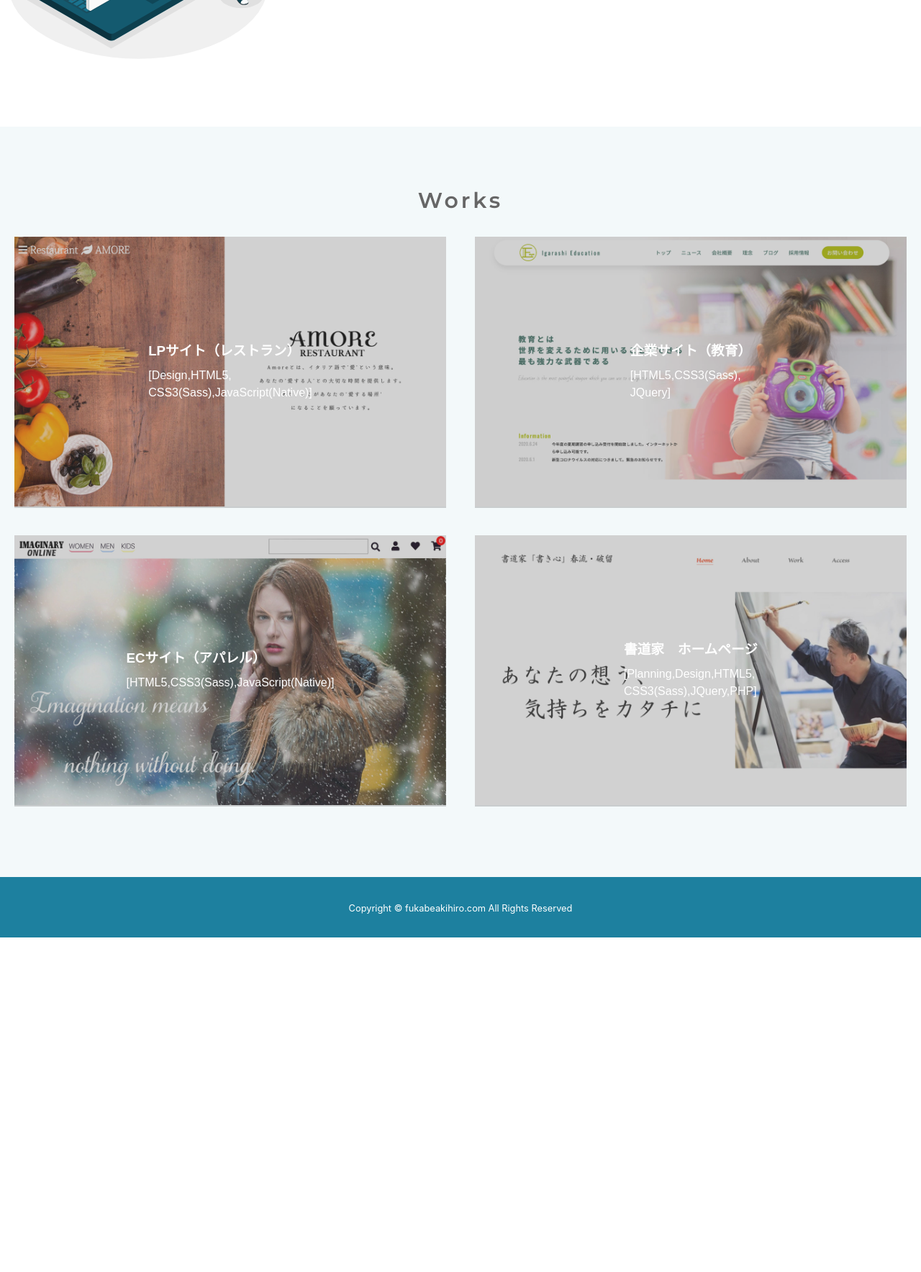
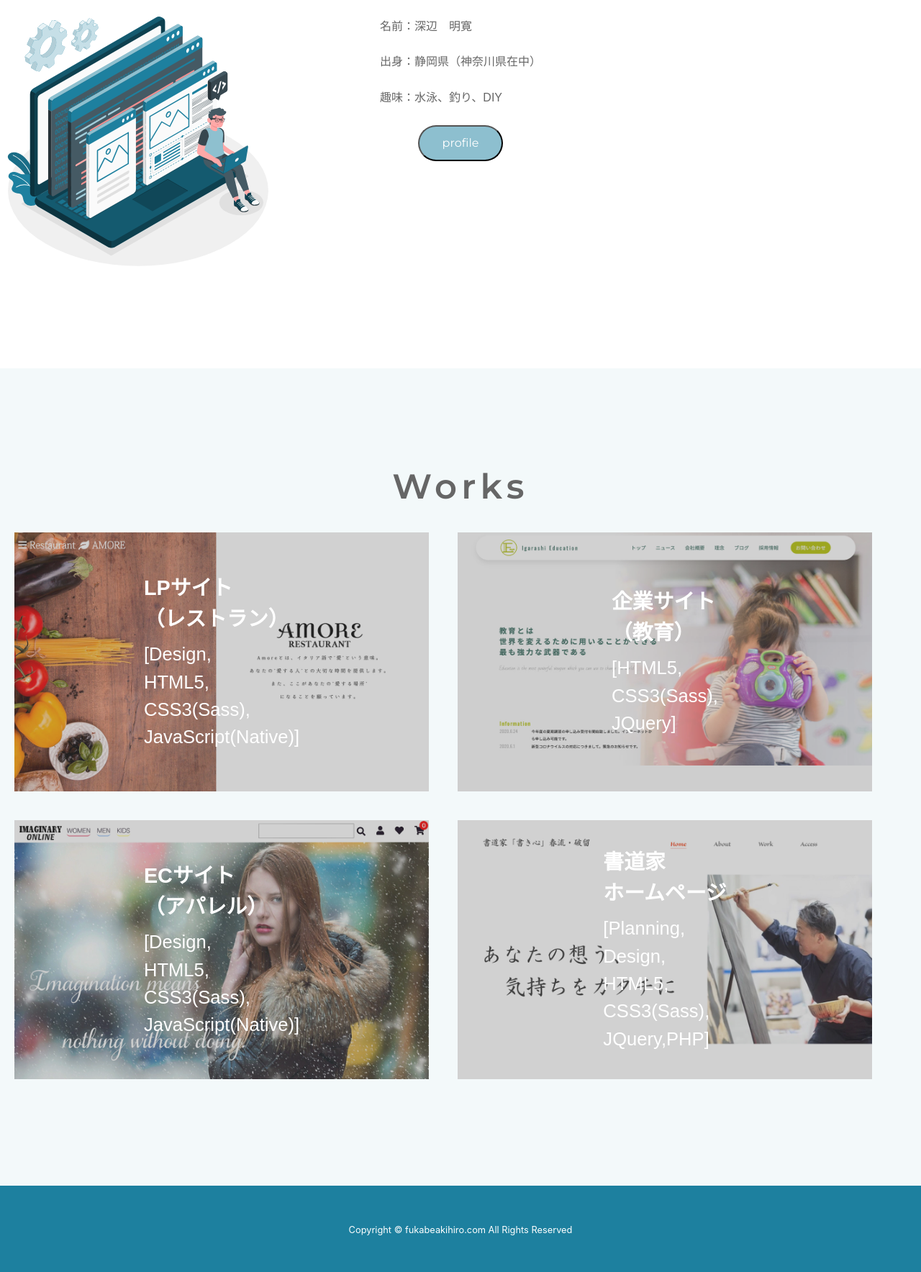
Before and after one commit to beeeeesankun/portfolio, a PHP site: page /dist/index.php in a window 1280 px wide. Shown: the part 1677-3445 px from the top of the page at 72% size. Before the commit the page ends 2980 px from the top, so only its background shows below. Run offline with PHP 8.4, Linux system fonts and the light colour scheme; some libraries are stand-ins or nearby versions; some web fonts are replaced.

Commit message:
remeke sp

```diff
--- a/dist/amore.php
+++ b/dist/amore.php
@@ -47,7 +47,7 @@
       <p><?php echo $p; ?>
       </p>
       <div class="link">
-        <a href=""><i class="fas fa-angle-double-left"></i>TOP</a>
+        <a href="./index.php#works"><i class="fas fa-angle-double-left"></i>TOP</a>
         <a href="./igarashi-education.php">NEXT<i class="fas fa-angle-double-right"></i></a>
       </div>
     </div>
--- a/dist/css/style.css
+++ b/dist/css/style.css
@@ -78,7 +78,7 @@
   display: flex;
   justify-content: center;
   margin: 0 auto;
-  max-width: 1440px;
+  max-width: 144rem;
   position: relative;
 }
 
@@ -103,11 +103,11 @@
 
 .s_profile_svg:first-child {
   right: 0;
-  top: 80px;
+  top: 8rem;
 }
 
 .s_profile_svg:last-child {
-  bottom: 80px;
+  bottom: 8rem;
   left: 0;
 }
 
@@ -123,15 +123,15 @@
   display: flex;
   flex-direction: column;
   font-family: "Montserrat", sans-serif;
-  padding: 100px 40px;
+  padding: 10rem 4rem;
   text-transform: capitalize;
 }
 
 .s_profile_desc.anime {
   -webkit-transition: all 1000ms ease;
-  -webkit-transform: translate(0, 200px);
+  -webkit-transform: translate(0, 20rem);
   opacity: 0;
-  transform: translate(0, 200px);
+  transform: translate(0, 20rem);
   transition: all 1000ms ease;
 }
 
@@ -160,7 +160,7 @@
 }
 
 .s_profile_desc_list-item {
-  margin: 16px 0;
+  margin: 1.6rem 0;
 }
 
 .s_profile_link {
@@ -170,10 +170,10 @@
 .s_profile_link button {
   -webkit-transition: 0.4s;
   background: rgba(29, 128, 159, 0.5);
-  border-radius: 25px;
+  border-radius: 2.5rem;
   color: #fff;
   display: inline-block;
-  padding: 7px 20px;
+  padding: 0.7rem 2rem;
   text-decoration: none;
   transition: 0.4s;
 }
@@ -190,13 +190,13 @@
 }
 
 .s_works_h2 {
-  font-size: 30px;
-  letter-spacing: 4px;
+  font-size: 3rem;
+  letter-spacing: 0.4rem;
 }
 
 .s_works_h3 {
-  font-size: 25px;
-  letter-spacing: 2px;
+  font-size: 2.5rem;
+  letter-spacing: 0.2rem;
 }
 
 .s_works_h2 {
@@ -213,14 +213,14 @@
 
 .s_works .inner {
   margin: 0 auto;
-  max-width: 1440px;
+  max-width: 144rem;
   position: relative;
 }
 
 .s_works_article {
   margin: 20px;
   position: relative;
-  width: calc(50% - 40px);
+  width: calc(50% - 4rem);
 }
 
 .s_works_article_text {
@@ -234,13 +234,23 @@
   z-index: 10;
 }
 
+.s_works_article_text_h2 {
+  font-size: 1.8rem;
+  word-break: keep-all;
+}
+
+.s_works_article_text_caption {
+  font-size: 1.6rem;
+}
+
 .s_works_article_img-wrap::before {
   -webkit-transition: all 300ms ease;
   background: rgba(102, 102, 102, 0.3);
+  bottom: 0;
   content: "";
   display: block;
-  padding-top: 29.5vw;
   position: absolute;
+  top: 0;
   transition: all 300ms ease;
   width: 100%;
 }
@@ -252,14 +262,14 @@
 .footer {
   background: #1d809f;
   color: #fff;
-  padding: 30px 40px;
+  padding: 3rem 4rem;
   position: relative;
   text-align: center;
 }
 
 .footer a {
   position: absolute;
-  right: 40px;
+  right: 4rem;
 }
 
 .spinner-wrap {
@@ -593,60 +603,155 @@
   text-align: right;
 }
 
-@media screen and (min-width: 1440px) {
-  .s_hero {
-    padding-top: 960px;
-  }
-  .s_works_article_img-wrap::before {
-    padding-top: 425px;
+@media screen and (min-width: 1025px) {
+  body .tab {
+    display: none;
   }
 }
 
-@media screen and (min-width: 1024px) {
-  .s_profile {
-    padding: 80px 0;
+@media screen and (max-width: 1024px) {
+  body .tab {
+    display: block;
   }
-  .s_works {
-    padding: 80px 0;
+  .s_hero_text_h1 {
+    font-size: 4rem;
   }
-  .work-page {
-    padding: 80px 0;
+  .s_hero_text_h2 {
+    font-size: 3rem;
   }
-  .profile-page {
-    padding: 80px 0;
+  .s_works .wrap {
+    -webkit-box-orient: vertical;
+    -webkit-box-direction: normal;
+    -ms-flex-direction: column;
+    flex-direction: column;
+  }
+  .s_works_article {
+    margin: 2rem 0;
+    width: 100%;
+  }
+  .s_works_article:first-child {
+    margin-top: 0;
+  }
+  .s_works_article:last-child {
+    margin-bottom: 0;
   }
 }
 
-@media screen and (min-width: 768px) and (max-width: 1024px) {
-  .s_profile {
-    padding: 80px 40px;
+@media screen and (min-width: 768px) {
+  body .tab .sp {
+    display: none;
   }
-  .s_works {
-    padding: 80px 40px;
+  .s_works_article:nth-child(odd).anime {
+    -webkit-transition: all 800ms ease;
+    -webkit-transform: translate(0, 20rem);
+    opacity: 0;
+    transform: translate(0, 20rem);
+    transition: all 800ms ease;
   }
-  .s_works_article_img-wrap::before {
-    padding-top: 25.6vw;
+  .s_works_article:nth-child(odd).animated {
+    -webkit-transform: translate(0, 0);
+    opacity: 1;
+    transform: translate(0, 0);
   }
-  .work-page {
-    padding: 80px 40px;
+  .s_works_article:nth-child(even).anime {
+    -webkit-transition: all 1600ms ease;
+    -webkit-transform: translate(0, 20rem);
+    opacity: 0;
+    transform: translate(0, 20rem);
+    transition: all 1600ms ease;
   }
-  .profile-page {
-    padding: 80px 40px;
+  .s_works_article:nth-child(even).animated {
+    -webkit-transform: translate(0, 0);
+    opacity: 1;
+    transform: translate(0, 0);
+  }
+  .profile-page .s_skill_container_item:first-child.anime {
+    -webkit-transition: all 600ms ease;
+    -webkit-transform: translate(0px, 20rem);
+    opacity: 0;
+    transform: translate(0px, 20rem);
+    transition: all 600ms ease;
+  }
+  .profile-page .s_skill_container_item:first-child.animated {
+    -webkit-transform: translate(0, 0);
+    opacity: 1;
+    transform: translate(0, 0);
+  }
+  .profile-page .s_skill_container_item:nth-child(2).anime {
+    -webkit-transition: all 1200ms ease;
+    -webkit-transform: translate(0px, 20rem);
+    opacity: 0;
+    transform: translate(0px, 20rem);
+    transition: all 1200ms ease;
+  }
+  .profile-page .s_skill_container_item:nth-child(2).animated {
+    -webkit-transform: translate(0, 0);
+    opacity: 1;
+    transform: translate(0, 0);
+  }
+  .profile-page .s_skill_container_item:last-child.anime {
+    -webkit-transition: all 1500ms ease;
+    -webkit-transform: translate(0px, 20rem);
+    opacity: 0;
+    transform: translate(0px, 20rem);
+    transition: all 1500ms ease;
+  }
+  .profile-page .s_skill_container_item:last-child.animated {
+    -webkit-transform: translate(0, 0);
+    opacity: 1;
+    transform: translate(0, 0);
   }
 }
 
 @media screen and (max-width: 767px) {
+  body .tab .sp {
+    display: block;
+  }
+  .s_hero_text_h1 {
+    font-size: 2rem;
+  }
+  .s_hero_text_h2 {
+    font-size: 1.4rem;
+  }
+  .nav {
+    display: none;
+  }
   .s_profile {
-    padding: 40px 20px;
+    padding: 4rem 2rem;
+  }
+  .s_profile_svg:first-child {
+    top: 2.5rem;
+  }
+  .s_profile_svg:last-child {
+    bottom: 2.5rem;
+  }
+  .s_profile_desc_h2 {
+    font-size: 2rem;
+    letter-spacing: 0.2rem;
+  }
+  .s_profile_desc_h3 {
+    font-size: 1.6rem;
+    letter-spacing: 0.1rem;
+  }
+  .s_profile_desc {
+    padding: 0rem 0rem;
   }
   .s_works {
-    padding: 40px 20px;
+    padding: 4rem 2rem;
+  }
+  .s_works_h2 {
+    font-size: 2rem;
+    letter-spacing: 0.2rem;
+  }
+  .s_works_h3 {
+    font-size: 1.6rem;
+    letter-spacing: 0.1rem;
   }
   .s_works_article.anime {
     -webkit-transition: all 1000ms ease;
-    -webkit-transform: translate(0, 200px);
+    -webkit-transform: translate(0, 20rem);
     opacity: 0;
-    transform: translate(0, 200px);
+    transform: translate(0, 20rem);
     transition: all 1000ms ease;
   }
   .s_works_article.animated {
@@ -674,66 +801,39 @@
   }
 }
 
-@media screen and (min-width: 768px) {
-  .s_works_article:nth-child(odd).anime {
-    -webkit-transition: all 800ms ease;
-    -webkit-transform: translate(0, 200px);
-    opacity: 0;
-    transform: translate(0, 200px);
-    transition: all 800ms ease;
+@media screen and (min-width: 1440px) {
+  .s_hero {
+    padding-top: 96rem;
   }
-  .s_works_article:nth-child(odd).animated {
-    -webkit-transform: translate(0, 0);
-    opacity: 1;
-    transform: translate(0, 0);
+}
+
+@media screen and (min-width: 1024px) {
+  .s_profile {
+    padding: 8rem 0;
   }
-  .s_works_article:nth-child(even).anime {
-    -webkit-transition: all 1600ms ease;
-    -webkit-transform: translate(0, 200px);
-    opacity: 0;
-    transform: translate(0, 200px);
-    transition: all 1600ms ease;
+  .s_works {
+    padding: 8rem 0;
   }
-  .s_works_article:nth-child(even).animated {
-    -webkit-transform: translate(0, 0);
-    opacity: 1;
-    transform: translate(0, 0);
+  .work-page {
+    padding: 8rem 0;
   }
-  .profile-page .s_skill_container_item:first-child.anime {
-    -webkit-transition: all 600ms ease;
-    -webkit-transform: translate(0px, 200px);
-    opacity: 0;
-    transform: translate(0px, 200px);
-    transition: all 600ms ease;
+  .profile-page {
+    padding: 8rem 0;
   }
-  .profile-page .s_skill_container_item:first-child.animated {
-    -webkit-transform: translate(0, 0);
-    opacity: 1;
-    transform: translate(0, 0);
+}
+
+@media screen and (min-width: 768px) and (max-width: 1024px) {
+  .s_profile {
+    padding: 8rem 4rem;
   }
-  .profile-page .s_skill_container_item:nth-child(2).anime {
-    -webkit-transition: all 1200ms ease;
-    -webkit-transform: translate(0px, 200px);
-    opacity: 0;
-    transform: translate(0px, 200px);
-    transition: all 1200ms ease;
+  .s_works {
+    padding: 8rem 4rem;
   }
-  .profile-page .s_skill_container_item:nth-child(2).animated {
-    -webkit-transform: translate(0, 0);
-    opacity: 1;
-    transform: translate(0, 0);
+  .work-page {
+    padding: 8rem 4rem;
   }
-  .profile-page .s_skill_container_item:last-child.anime {
-    -webkit-transition: all 1500ms ease;
-    -webkit-transform: translate(0px, 200px);
-    opacity: 0;
-    transform: translate(0px, 200px);
-    transition: all 1500ms ease;
-  }
-  .profile-page .s_skill_container_item:last-child.animated {
-    -webkit-transform: translate(0, 0);
-    opacity: 1;
-    transform: translate(0, 0);
+  .profile-page {
+    padding: 8rem 4rem;
   }
 }
 
--- a/dist/index.php
+++ b/dist/index.php
@@ -2,7 +2,7 @@
 <html lang="ja">
 
 <head>
-  <?php require '../dist/components/head.php'; ?>
+  <?php require './components/head.php'; ?>
   <title>portfolio</title>
 </head>
 
@@ -16,7 +16,7 @@
   <div class="nav">
     <ul>
       <li class="active"><a href="#hero">top</a></li>
-      <li><a href="./profile/">profile</a></li>
+      <li><a href="./profile.php">profile</a></li>
       <li><a href="#works">works</a></li>
     </ul>
   </div>
@@ -1142,7 +1142,7 @@
     </svg>
     <div class="s_profile_desc anime">
       <h2 class="s_profile_desc_h2">hello world.</h2>
-      <h3 class="s_profile_desc_h3">My name is Akihiro Fukabe.</h3>
+      <h3 class="s_profile_desc_h3">My name is <br class="tab"> Akihiro Fukabe.</h3>
       <div class='s_profile_desc_img-wrap'><img src='./img/icon.jpg' loading="lazy" alt=''></div>
       <ul class="s_profile_desc_list">
         <li class="s_profile_desc_list-item">名前：深辺　明寛</li>
@@ -2924,11 +2924,11 @@
         <article class="s_works_article amore anime">
           <a href="./amore.php">
             <div class="s_works_article_text">
-              <h3 class="s_works_article_text_h2">LPサイト（レストラン）</h3>
-              <p class="s_works_article_text_caption">[Design,HTML5,<br>CSS3(Sass),JavaScript(native)]</p>
+              <h3 class="s_works_article_text_h2">LPサイト<br class="sp">（レストラン）</h3>
+              <p class="s_works_article_text_caption">[Design,<br class="sp">HTML5,<br>CSS3(Sass),<br class="sp">JavaScript(native)]</p>
             </div>
             <picture class='s_works_article_img-wrap'>
-              <source srcset="./img/amore/amore-sp.jpg" media="(max-width:559px)" />
+              <source srcset="./img/amore/amore-sp.jpg" media="(max-width:767px)" />
               <img src='./img/amore/amore1.jpg' loading="lazy" alt=''>
             </picture>
           </a>
@@ -2936,11 +2936,11 @@
         <article class="s_works_article igarashi-education anime">
           <a href="./igarashi-education.php">
             <div class="s_works_article_text">
-              <h3 class="s_works_article_text_h2">企業サイト（教育）</h3>
-              <p class="s_works_article_text_caption">[HTML5,CSS3(Sass),<br>jQuery]</p>
+              <h3 class="s_works_article_text_h2">企業サイト<br class="sp">（教育）</h3>
+              <p class="s_works_article_text_caption">[HTML5,<br class="sp">CSS3(Sass),<br>jQuery]</p>
             </div>
             <picture class='s_works_article_img-wrap'>
-              <source srcset="./img/igarashi-education/igarashi-education1.jpg" media="(max-width:559px)" />
+              <source srcset="./img/igarashi-education/igarashi-education1.jpg" media="(max-width:767px)" />
               <img src='./img/igarashi-education/igarashi-education2.jpg' loading="lazy" alt=''>
             </picture>
           </a>
@@ -2948,11 +2948,11 @@
         <article class="s_works_article imaginary anime">
           <a href="./imaginary-online.php">
             <div class="s_works_article_text">
-              <h3 class="s_works_article_text_h2">ECサイト（アパレル）</h3>
-              <p class="s_works_article_text_caption">[HTML5,CSS3(Sass),JavaScript(native)]</p>
+              <h3 class="s_works_article_text_h2">ECサイト<br class="sp">（アパレル）</h3>
+              <p class="s_works_article_text_caption">[Design,<br class="sp">HTML5,<br class="sp">CSS3(Sass),<br>JavaScript(native)]</p>
             </div>
             <picture class='s_works_article_img-wrap'>
-              <source srcset="./img/imaginary/imaginary-online-sp.jpg" media="(max-width:559px)" />
+              <source srcset="./img/imaginary/imaginary-online-sp.jpg" media="(max-width:767px)" />
               <img src='./img/imaginary/imaginary1.jpg' loading="lazy" alt=''>
             </picture>
           </a>
@@ -2960,11 +2960,11 @@
         <article class="s_works_article kakigokoro anime">
           <a href="./kakigokoro.php">
             <div class="s_works_article_text">
-              <h3 class="s_works_article_text_h2">書道家　ホームページ</h3>
-              <p class="s_works_article_text_caption">[Planning,Design,HTML5,<br>CSS3(Sass),jQuery,PHP]</p>
+              <h3 class="s_works_article_text_h2">書道家<br class="sp">ホームページ</h3>
+              <p class="s_works_article_text_caption">[Planning,<br class="sp">Design,<br class="sp">HTML5,<br>CSS3(Sass),<br class="sp">jQuery,PHP]</p>
             </div>
             <picture class='s_works_article_img-wrap'>
-              <source srcset="./img/kakigokoro/kakigokoro-sp.jpg" media="(max-width:559px)" />
+              <source srcset="./img/kakigokoro/kakigokoro-sp.jpg" media="(max-width:767px)" />
               <img src='./img/kakigokoro/kakigokoro1.jpg' loading="lazy" alt=''>
             </picture>
           </a>
--- a/dist/kakigokoro.php
+++ b/dist/kakigokoro.php
@@ -49,6 +49,7 @@
       </p>
       <div class="link">
         <a href="./imaginary-online.php"><i class="fas fa-angle-double-left"></i>PREV</a>
+        <a href="./index.php#works">TOP<i class="fas fa-angle-double-right"></i></a>
       </div>
     </div>
   </div>
--- a/dist/profile.php
+++ b/dist/profile.php
@@ -2,7 +2,7 @@
 <html lang="ja">
 
 <head>
-  <?php require '../dist/components/head.php'; ?>
+  <?php require './components/head.php'; ?>
   <title>profile</title>
 </head>
 
--- /dev/null
+++ b/index.php
@@ -0,0 +1,2 @@
+<?php
+header('Location:./portfolio/');
--- a/src/scss/style.scss
+++ b/src/scss/style.scss
@@ -5,19 +5,19 @@
 $font-ja: "Sawarabi Mincho", sans-serif;
 
 @mixin common_s {
-  max-width: 1440px;
+  max-width: 144rem;
   margin: 0 auto;
   position: relative;
 }
 @mixin Padding {
   @media screen and (min-width: 1024px) {
-    padding: 80px 0;
+    padding: 8rem 0;
   }
   @media screen and (min-width: 768px) and (max-width: 1024px) {
-    padding: 80px 40px;
+    padding: 8rem 4rem;
   }
   @media screen and (max-width: 767px) {
-    padding: 40px 20px;
+    padding: 4rem 2rem;
   }
 }
 @mixin animation($x, $y, $transition) {
@@ -35,12 +35,20 @@
   font-family: $font-en;
   text-transform: capitalize;
   &_h2 {
-    font-size: 30px;
-    letter-spacing: 4px;
+    font-size: 3rem;
+    letter-spacing: 0.4rem;
+    @media screen and (max-width: 767px) {
+      font-size: 2rem;
+      letter-spacing: 0.2rem;
+    }
   }
   &_h3 {
-    font-size: 25px;
-    letter-spacing: 2px;
+    font-size: 2.5rem;
+    letter-spacing: 0.2rem;
+    @media screen and (max-width: 767px) {
+      font-size: 1.6rem;
+      letter-spacing: 0.1rem;
+    }
   }
 }
 body {
@@ -105,30 +144,39 @@
   &_svg {
     width: 30%;
     position: absolute;
-    @include animation(-200px, 0, 800ms);
+    @include animation(-20rem, 0, 800ms);
     &:first-child {
       right: 0;
-      top: 80px;
+      top: 8rem;
+      @media screen and (max-width: 767px) {
+        top: 2.5rem;
+      }
     }
     &:last-child {
       left: 0;
-      bottom: 80px;
+      bottom: 8rem;
+      @media screen and (max-width: 767px) {
+        bottom: 2.5rem;
+      }
     }
   }
   &_desc {
-    padding: 100px 40px;
+    padding: 10rem 4rem;
     display: flex;
     flex-direction: column;
     align-items: center;
-    @include animation(0, 200px, 1000ms);
+    @include animation(0, 20rem, 1000ms);
     @include h-fontSize;
+    @media screen and (max-width: 767px) {
+      padding: 0rem 0rem;
+    }
     &_img-wrap img {
       border-radius: 50%;
     }
     &_list {
       font-family: $font-ja;
       &-item {
-        margin: 16px 0;
+        margin: 1.6rem 0;
       }
     }
   }
@@ -136,8 +184,8 @@
     text-align: center;
     button {
       display: inline-block;
-      padding: 7px 20px;
-      border-radius: 25px;
+      padding: 0.7rem 2rem;
+      border-radius: 2.5rem;
       text-decoration: none;
       color: #fff;
       background: rgba($subColor, $alpha: 0.5);
@@ -166,17 +217,27 @@
   &_article {
     margin: 20px;
     position: relative;
-    width: calc(50% - 40px);
+    width: calc(50% - 4rem);
+    @media screen and (max-width: 1024px) {
+      margin: 2rem 0;
+      width: 100%;
+      &:first-child {
+        margin-top: 0;
+      }
+      &:last-child {
+        margin-bottom: 0;
+      }
+    }
     @media screen and (min-width: 768px) {
       &:nth-child(odd) {
-        @include animation(0, 200px, 800ms);
+        @include animation(0, 20rem, 800ms);
       }
       &:nth-child(even) {
-        @include animation(0, 200px, 1600ms);
+        @include animation(0, 20rem, 1600ms);
       }
     }
     @media screen and (max-width: 767px) {
-      @include animation(0, 200px, 1000ms);
+      @include animation(0, 20rem, 1000ms);
     }
     &_text {
       position: absolute;
@@ -186,6 +247,16 @@
       transform: translate(-50%, -50%);
       z-index: 10;
       font-family: $font-ja;
+      &_h2 {
+        font-size: 1.8rem;
+        word-break: keep-all;
+      }
+      &_caption {
+        font-size: 1.6rem;
+        @media screen and (max-width: 767px) {
+          font-size: 1.4rem;
+        }
+      }
     }
     &_img-wrap {
       &::before {
@@ -194,14 +265,9 @@
         position: absolute;
         background: rgba($txtColor, 0.3);
         width: 100%;
-        padding-top: 29.5vw;
+        top: 0;
+        bottom: 0;
         transition: all 300ms ease;
-        @media screen and (min-width: 1440px) {
-          padding-top: 425px;
-        }
-        @media screen and (min-width: 768px) and (max-width: 1024px) {
-          padding-top: 25.6vw;
-        }
       }
     }
     a:hover {
@@ -214,12 +280,15 @@
 .footer {
   background: $subColor;
   color: #fff;
-  padding: 30px 40px;
+  padding: 3rem 4rem;
   position: relative;
   text-align: center;
+  @media screen and (max-width: 767px) {
+    padding: 1rem 2rem;
+  }
   a {
     position: absolute;
-    right: 40px;
+    right: 4rem;
   }
 }
 .spinner-wrap {
@@ -378,8 +447,8 @@
   @include Padding;
   font-family: $font-ja;
   .s_about {
-    margin: 40px auto;
-    max-width: 880px;
+    margin: 4rem auto;
+    max-width: 88rem;
     @include h-fontSize;
     &_container {
       display: flex;
@@ -389,61 +458,61 @@
         @include animation(0, -200px, 500ms);
         img {
           border-radius: 50%;
-          margin-bottom: 20px;
+          margin-bottom: 2rem;
         }
         &_caption {
-          font-size: 18px;
-          letter-spacing: 2px;
+          font-size: 1.8rem;
+          letter-spacing: 0.2rem;
           display: flex;
           justify-content: center;
           li {
-            padding: 16px 0 0;
+            padding: 1.6rem 0 0;
           }
         }
       }
       &_article {
-        @include animation(50px, 100px, 500ms);
+        @include animation(5rem, 10rem, 500ms);
         &-wrap {
           width: 60%;
           margin: 0 0 0 5%;
         }
         &_title {
-          font-size: 20px;
+          font-size: 2rem;
           border-bottom: 1px solid $subColor;
-          margin: 30px 0;
+          margin: 3rem 0;
         }
       }
     }
   }
   .s_skill {
-    margin: 40px auto;
-    max-width: 880px;
+    margin: 4rem auto;
+    max-width: 88rem;
     @include h-fontSize;
     &_container {
       display: flex;
-      padding: 40px 80px;
+      padding: 4rem 8rem;
       &_item {
-        width: calc(100% / 3 - 40px);
+        width: calc(100% / 3 - 4rem);
         margin: 0 20px;
         @media screen and (min-width: 768px) {
           &:first-child {
-            @include animation(0px, 200px, 600ms);
+            @include animation(0px, 20rem, 600ms);
           }
           &:nth-child(2) {
-            @include animation(0px, 200px, 1200ms);
+            @include animation(0px, 20rem, 1200ms);
           }
           &:last-child {
-            @include animation(0px, 200px, 1500ms);
+            @include animation(0px, 20rem, 1500ms);
           }
         }
         @media screen and (max-width: 767px) {
-          @include animation(50px, 100px, 500ms);
+          @include animation(5rem, 10rem, 500ms);
         }
         &_title {
-          font-size: 20px;
+          font-size: 2rem;
         }
         li {
-          margin: 10px 0 16px 10px;
+          margin: 1rem 0 1.6rem 1rem;
         }
       }
     }
```
Also changed, not shown: other parts of dist/css/style.css (+80 -58 lines), other parts of src/scss/style.scss (+57 -23 lines), gulpfile.js (+41 -36 lines), dist/img/amore/amore-sp.jpg.
